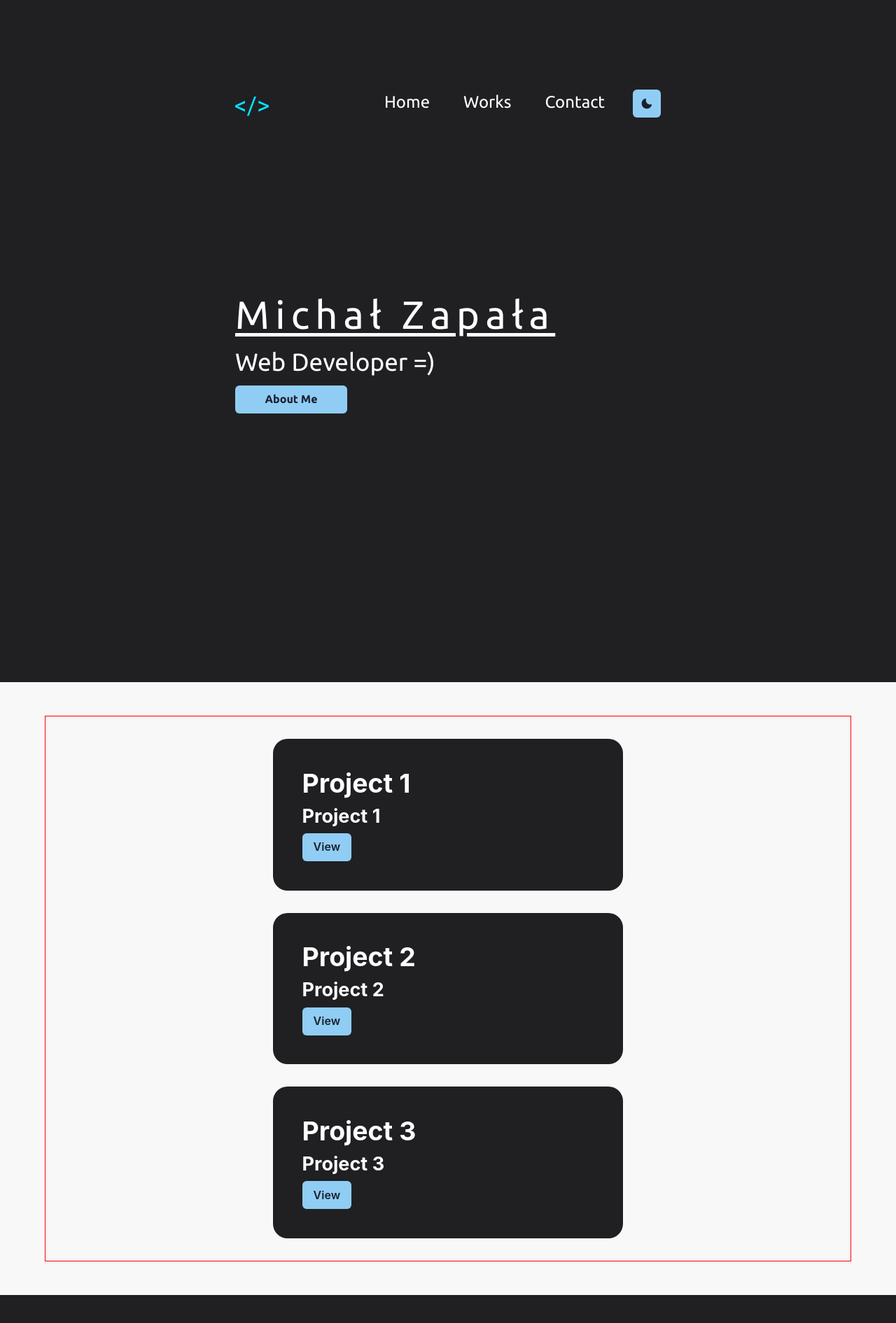
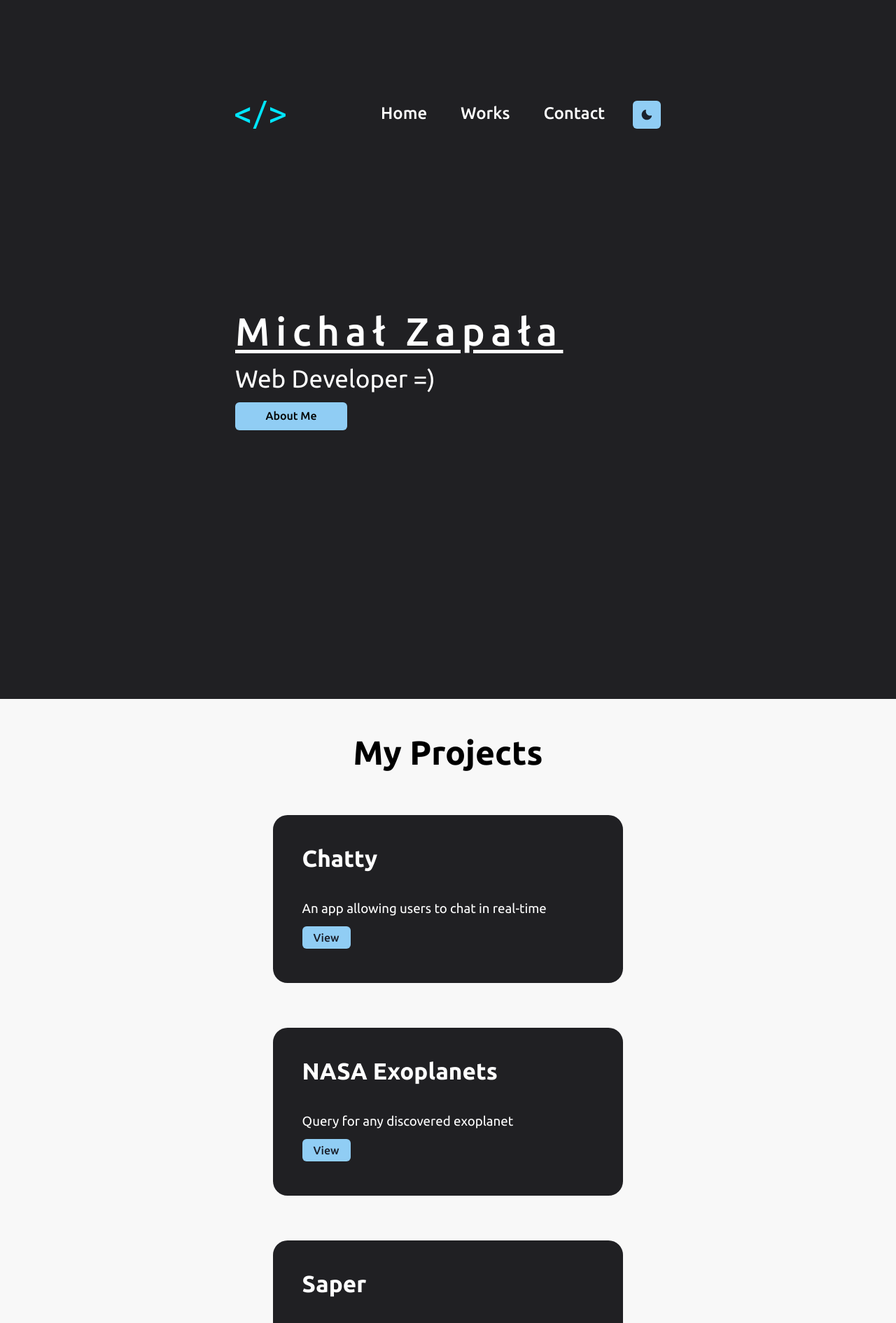
Before and after one commit to dizzi3/portfolio-site, a Next.js app: page / in a window 1280 px wide. Shown: the top 1891 px of the page at 70% size. Built offline with nearby package versions, Linux system fonts and the light colour scheme.

Commit message:
Some more styling (particularly on light mode)

```diff
--- a/components/Footer.js
+++ b/components/Footer.js
@@ -7,11 +7,11 @@ function Footer(){
 
     return(
 
-        <Container maxW='50%' p='2em'>
+        <Container maxW='50%' p='2em' color={useColorModeValue('#000', '#fff')}>
             <VStack>
                 <a href='#'><Image src={logoImg} width='3em' height='3em' alt='logo'/></a>
-                <a target='_blank' href='https://github.com/dizzi3' ><Link fontSize='1.3rem'>Github</Link></a>
-                <Text>&#169; 2021 Michał Zapała</Text>
+                <a target='_blank' href='https://github.com/dizzi3' ><Link fontSize='1.3rem' fontFamily='Ubuntu, sans-serif;' fontWeight='700' _hover={{color: useColorModeValue('#ff0100', '#65b5e9')}}>Github</Link></a>
+                <Text fontFamily='Lora, sans-serif;'>&#169; 2021 Michał Zapała</Text>
             </VStack>
         </Container>
 
--- a/components/Menu.js
+++ b/components/Menu.js
@@ -1,4 +1,4 @@
-import { Flex, Link } from '@chakra-ui/react'
+import { Flex, Link, useColorModeValue } from '@chakra-ui/react'
 import NextLink from 'next/link'
 
 function Menu({ direction, display }){
@@ -7,15 +7,15 @@ function Menu({ direction, display }){
         <Flex direction={direction} display={display} mt={{sm: '6em', md: 0}}>
 
             <NextLink href='/'>
-                <Link p={{sm: '.3em 0', md: '0 1em'}} fontSize='1.5rem' fontFamily='Ubuntu, sans-serif;'>Home</Link>
+                <Link p={{sm: '.3em 0', md: '0 1em'}} fontSize='1.5rem' fontFamily='Ubuntu, sans-serif;' fontWeight='500' _hover={{color: useColorModeValue('#ff0100', '#65b5e9')}}>Home</Link>
             </NextLink>
 
             <NextLink href='/'>
-                <Link p={{sm: '.3em 0', md: '0 1em'}} fontSize='1.5rem' fontFamily='Ubuntu, sans-serif;'>Works</Link>
+                <Link p={{sm: '.3em 0', md: '0 1em'}} fontSize='1.5rem' fontFamily='Ubuntu, sans-serif;' fontWeight='500' _hover={{color: useColorModeValue('#ff0100', '#65b5e9')}}>Works</Link>
             </NextLink>
 
             <NextLink href='/' >
-                <Link p={{sm: '.3em 0', md: '0 1em'}} fontSize='1.5rem' fontFamily='Ubuntu, sans-serif;'>Contact</Link>
+                <Link p={{sm: '.3em 0', md: '0 1em'}} fontSize='1.5rem' fontFamily='Ubuntu, sans-serif;' fontWeight='500' _hover={{color: useColorModeValue('#ff0100', '#65b5e9')}}>Contact</Link>
             </NextLink>
 
         </Flex>
--- a/components/Project.js
+++ b/components/Project.js
@@ -2,11 +2,11 @@ import { Container, VStack, Button, Heading, useColorModeValue } from "@chakra-u
 
 const Project = ({ name, description }) => {
     return (
-        <Container fontSize='1.3em' p='2em' maxW='500px' bg={useColorModeValue('#f8f8f8', '#202023')} borderRadius='1em' marginY={8} color={useColorModeValue('#000', '#fff')} minW='200px'>
+        <Container maxW='500px' minW='200px' minH='240px' p='2em' fontSize='1.3em' bg={useColorModeValue('#f8f8f8', '#202023')} borderRadius='1em' marginY={8} color={useColorModeValue('#000', '#fff')}>
             <VStack align='flex-start'>
-                <Heading as='h2' fontSize='1.8em'>{name}</Heading>
-                <Heading as='description' fontSize='1.3em'>{name}</Heading>
-                <Button colorScheme='blue'>View</Button>
+                <Heading as='h2' mb='1em' fontSize='1.6em' fontFamily='Ubuntu, sans-serif;' fontWeight='700'>{name}</Heading>
+                <Heading as='description' pb='.3em' fontSize='.9em' fontFamily='Ubuntu, sans-serif;' fontWeight='400'>{description}</Heading>
+                <Button colorScheme={useColorModeValue('red', 'blue')} maxH='2em' maxW='5em' fontFamily='Ubuntu, sans-serif;' fontWeight='500' _focus={{}}>View</Button>
             </VStack>
         </Container>
     )
--- a/components/ProjectsSection.js
+++ b/components/ProjectsSection.js
@@ -1,15 +1,16 @@
-import { Container, useColorModeValue } from '@chakra-ui/react'
+import { Container, useColorModeValue, Heading } from '@chakra-ui/react'
 import Project from './Project'
 
 function ProjectsSection(){
 
     return (
 
-            <Container bg={useColorModeValue('#000', '#f8f8f8')} p='3em 0' maxW='100%' color='#000'>
-            <Container maxW='90%' p={0} justifyContent='center' border='1px solid red'>
-                <Project name='Project 1' description='Description' />
-                <Project name='Project 2' description='Description' />
-                <Project name='Project 3' description='Description' />
+        <Container bg={useColorModeValue('#000', '#f8f8f8')} p='3em 0' maxW='100%' color='#000'>
+            <Container maxW='90%' p={0} centerContent>
+                <Heading as='h1' w='fit-content' mb='.6em' color={useColorModeValue('#fff', '#000')} fontFamily='Ubuntu, sans-serif;' fontSize='3em' fontWeight='700'>My Projects</Heading>
+                <Project name='Chatty' description='An app allowing users to chat in real-time' />
+                <Project name='NASA Exoplanets' description='Query for any discovered exoplanet' />
+                <Project name='Saper' description='A minesweeping game' />
             </Container>
         </Container>
 
--- a/components/WelcomeSection.js
+++ b/components/WelcomeSection.js
@@ -12,14 +12,14 @@ function WelcomeSection(){
 
         <Container w='100%' maxW='50%' pt='8em' pb={{sm: '15em', md: '24em'}} color={useColorModeValue('#000', '#fff')}>
 
-            <Flex direction={{sm: 'column', md: 'row'}} textAlign='center'>
+            <Flex direction={{sm: 'column', md: 'row'}} alignItems='center'>
 
-                <Flex w='100%'>
-                    <a href='#'><Image src={logoImg} width='3em' height='3em' alt='logo'/></a>
+                <Flex w='100%' alignItems='center'>
+                    <a href='#'><Image src={logoImg} width={{sm: '3em', md: '4.5em'}} height={{sm: '3em', md: '4.5em'}} alt='logo'/></a>
                     <Spacer/>
                     <Flex>
                         <Menu direction='row' display={{ sm: 'none', md: 'flex'}}/>
-                        <IconButton aria-label='Toggle night mode button' icon={<MoonIcon/>} colorScheme={useColorModeValue('yellow', 'blue')} ml='1em' onClick={toggleColorMode}/>
+                        <IconButton _focus={{}} aria-label='Toggle night mode button' icon={<MoonIcon/>} colorScheme={useColorModeValue('red', 'blue')} ml='1em' onClick={toggleColorMode}/>
                     </Flex>
                 </Flex>
 
@@ -28,9 +28,9 @@ function WelcomeSection(){
             </Flex>
 
             <VStack mt={{sm: '9em', md: '15em'}} align='left' spacing='.8rem'>
-                <Heading as='u' fontSize={{sm: '2.5rem', md: '3.5rem'}} textUnderlineOffset='.1em' fontFamily='Ubuntu, sans-serif;' fontWeight='400' letterSpacing='.15em'>Michał Zapała</Heading>
+                <Heading as='u' fontSize={{sm: '2.5rem', md: '3.5rem'}} textUnderlineOffset='.1em' fontFamily='Ubuntu, sans-serif;' fontWeight='500' letterSpacing='.15em'>Michał Zapała</Heading>
                 <Heading as='h2' fontSize={{sm: '1.4rem', md: '2.2rem'}} fontFamily='Ubuntu, sans-serif;' fontWeight='400'>Web Developer =)</Heading>
-                <Button colorScheme={useColorModeValue('yellow', 'blue')} maxW={{sm: '7em', md: '10em'}} fontFamily='Ubuntu, sans-serif'>About Me</Button>
+                <Button colorScheme={useColorModeValue('red', 'blue')} maxW={{sm: '7em', md: '10em'}} fontFamily='Ubuntu, sans-serif' fontWeight='500' color={useColorModeValue('#000', '#000')} _focus={{}}>About Me</Button>
             </VStack>
 
         </Container>
--- a/pages/_document.js
+++ b/pages/_document.js
@@ -9,7 +9,7 @@ export default class Document extends NextDocument{
                 <Head>
                     <link rel="preconnect" href="https://fonts.googleapis.com"/>
                     <link rel="preconnect" href="https://fonts.gstatic.com" crossorigin/>
-                    <link href="https://fonts.googleapis.com/css2?family=Lora:wght@400;700&family=Ubuntu:wght@400;700&display=swap" rel="stylesheet"></link>
+                    <link href="https://fonts.googleapis.com/css2?family=Lora:wght@400;700&family=Ubuntu:wght@400;500;700&display=swap" rel="stylesheet"></link>
                 </Head>
 
                 <body>
```
Also changed, not shown: public/img/logo.svg.
